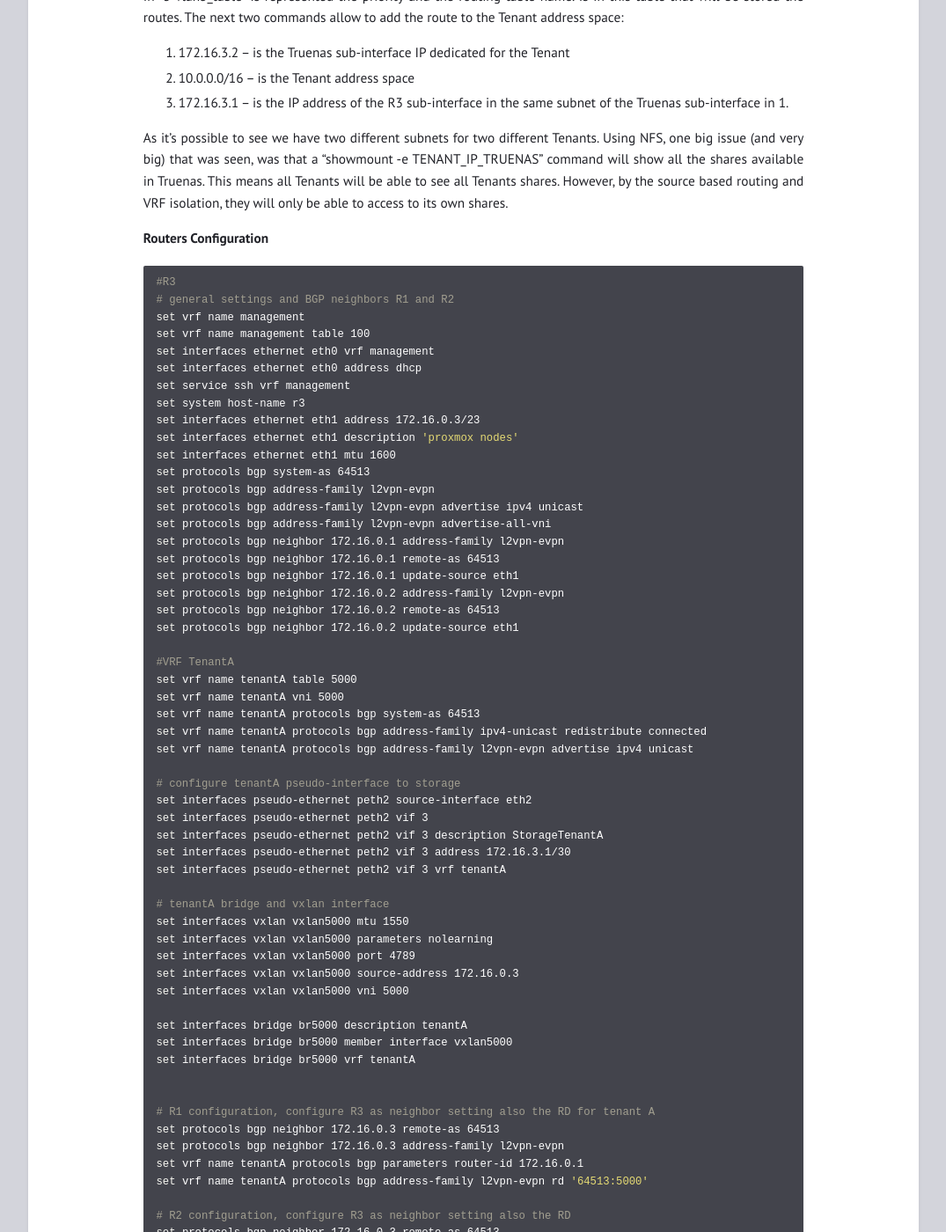
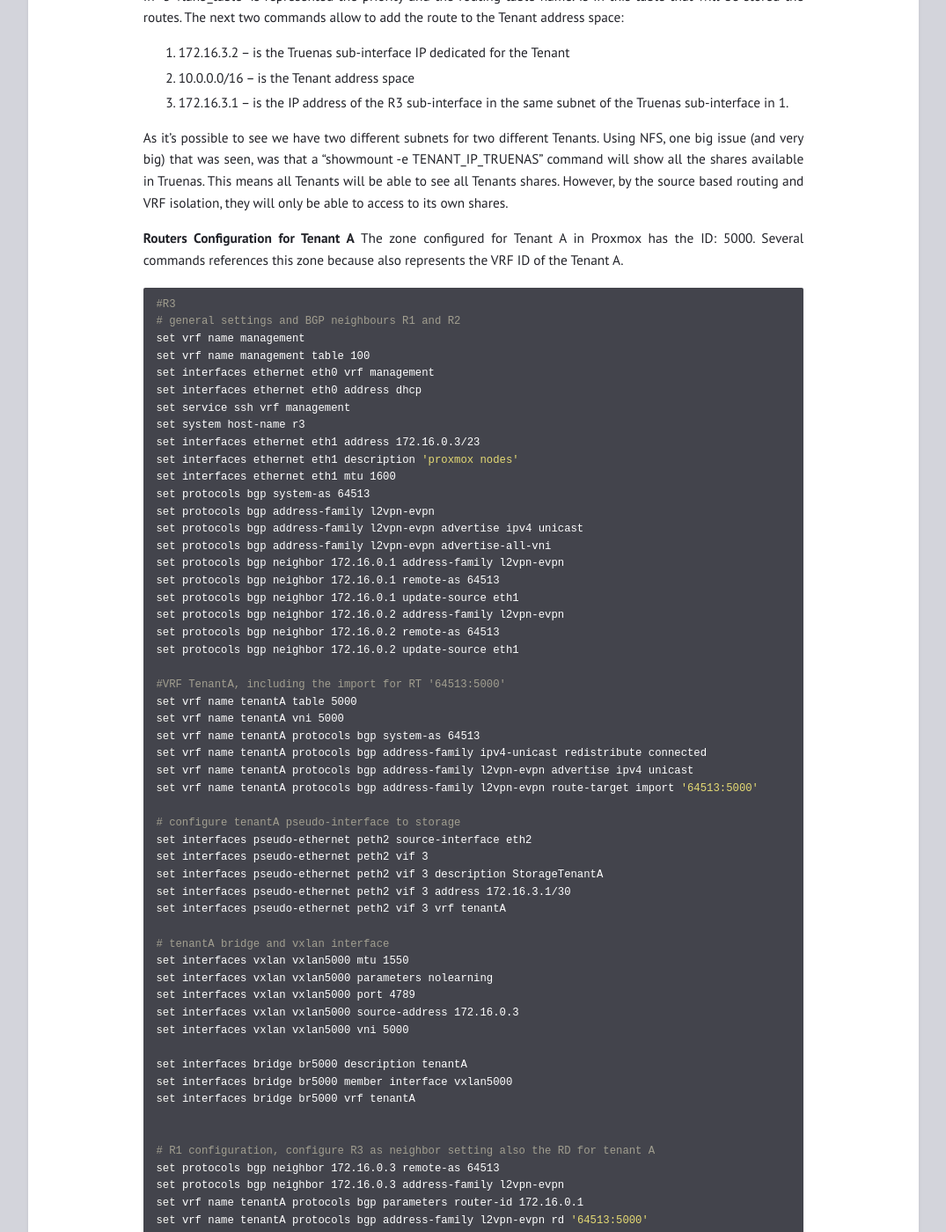
Before and after one commit to lptekdev/homelab, a Jekyll site: the page built from _posts/2025-01-02-proxmox_storage.md, in a window 1280 px wide and 1400 px high, scrolled down 2217 px. Shown: the whole window at 88% size, without its empty margins (102-1177 px from the left). Built offline with Jekyll 4.4.1, drawn with Linux system fonts in a browser that asks for light colours; some of the changed text lies outside the part shown.

Commit message:
adding missed commands

````diff
--- a/_posts/2025-01-02-proxmox_storage.md
+++ b/_posts/2025-01-02-proxmox_storage.md
@@ -47,10 +47,11 @@ As it’s possible to see we have two different subnets for two different Tenant
 Using NFS, one big issue (and very big) that was seen, was that a "showmount -e TENANT_IP_TRUENAS" command will show all the shares available in Truenas. This means all Tenants will be able to see all Tenants shares. However, by the source based routing and VRF isolation, they will only be able to access to its own shares.
 
 
-**Routers Configuration**
+**Routers Configuration for Tenant A**
+The zone configured for Tenant A in Proxmox has the ID: 5000. Several commands references this zone because also represents the VRF ID of the Tenant A.
 ```bash
 #R3
-# general settings and BGP neighbors R1 and R2
+# general settings and BGP neighbours R1 and R2
 set vrf name management
 set vrf name management table 100
 set interfaces ethernet eth0 vrf management
@@ -71,12 +72,13 @@ set protocols bgp neighbor 172.16.0.2 address-family l2vpn-evpn
 set protocols bgp neighbor 172.16.0.2 remote-as 64513
 set protocols bgp neighbor 172.16.0.2 update-source eth1
 
-#VRF TenantA
+#VRF TenantA, including the import for RT '64513:5000'
 set vrf name tenantA table 5000
 set vrf name tenantA vni 5000
 set vrf name tenantA protocols bgp system-as 64513
 set vrf name tenantA protocols bgp address-family ipv4-unicast redistribute connected
 set vrf name tenantA protocols bgp address-family l2vpn-evpn advertise ipv4 unicast
+set vrf name tenantA protocols bgp address-family l2vpn-evpn route-target import '64513:5000'
 
 # configure tenantA pseudo-interface to storage
 set interfaces pseudo-ethernet peth2 source-interface eth2
@@ -103,10 +105,10 @@ set protocols bgp neighbor 172.16.0.3 address-family l2vpn-evpn
 set vrf name tenantA protocols bgp parameters router-id 172.16.0.1
 set vrf name tenantA protocols bgp address-family l2vpn-evpn rd '64513:5000'
 
-# R2 configuration, configure R3 as neighbor setting also the RD
+# R2 configuration, configure R3 as neighbor setting also the RD for tenant A
 set protocols bgp neighbor 172.16.0.3 remote-as 64513
 set protocols bgp neighbor 172.16.0.3 address-family l2vpn-evpn
-set vrf name tenantA protocols bgp parameters router-id 172.16.0.1
+set vrf name tenantA protocols bgp parameters router-id 172.16.0.2
 set vrf name tenantA protocols bgp address-family l2vpn-evpn rd '64513:5000'
 
 ```
````
